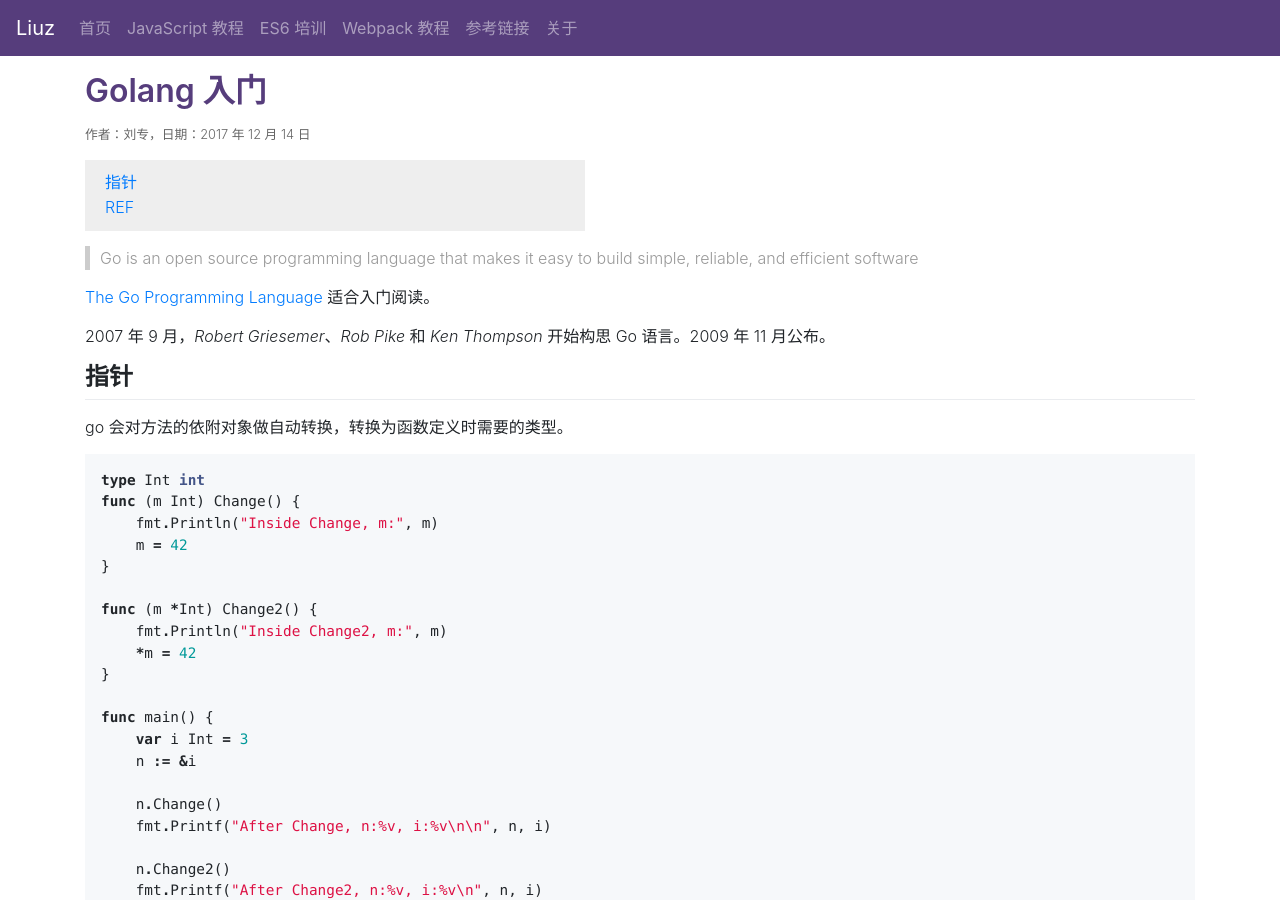
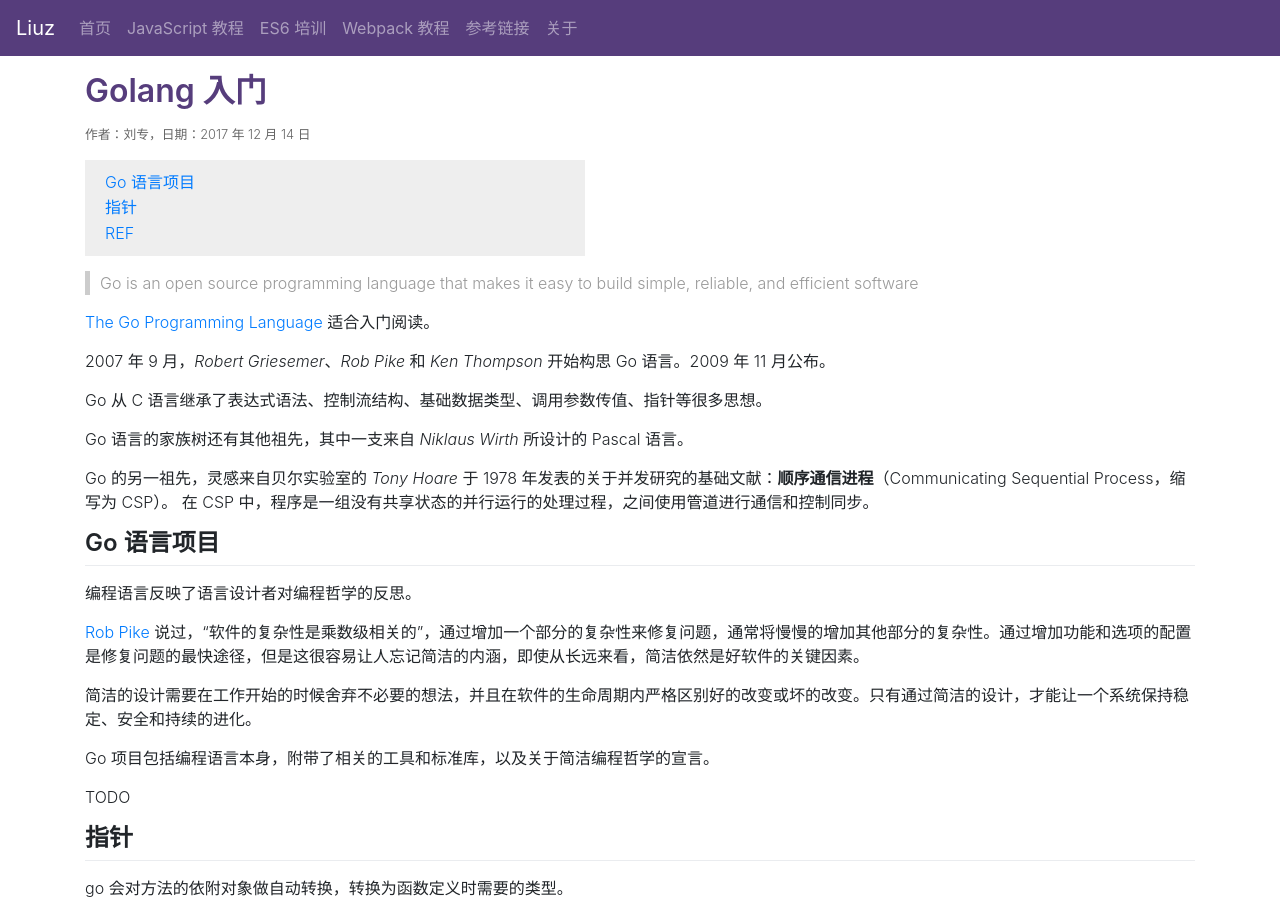
Before and after one commit to liuzhuan/liuzhuan.github.io, a Jekyll site: the page built from _posts/2017-12-14-golang-primer.md, in a window 1280 px wide and 900 px high. Built offline with Jekyll 4.4.1, drawn with Linux system fonts in a browser that asks for light colours; nearby versions of some CDN libraries; comment, search, counter and statistics services are not loaded.

Commit message:
adding more golang content

```diff
--- a/_posts/2017-12-14-golang-primer.md
+++ b/_posts/2017-12-14-golang-primer.md
@@ -12,6 +12,24 @@ date: 2017/12/14
 [The Go Programming Language][go-lang] 适合入门阅读。
 
 2007 年 9 月，*Robert Griesemer*、*Rob Pike* 和 *Ken Thompson* 开始构思 Go 语言。2009 年 11 月公布。
+
+Go 从 C 语言继承了表达式语法、控制流结构、基础数据类型、调用参数传值、指针等很多思想。
+
+Go 语言的家族树还有其他祖先，其中一支来自 *Niklaus Wirth* 所设计的 Pascal 语言。
+
+Go 的另一祖先，灵感来自贝尔实验室的 *Tony Hoare* 于 1978 年发表的关于并发研究的基础文献：**顺序通信进程**（Communicating Sequential Process，缩写为 CSP）。 在 CSP 中，程序是一组没有共享状态的并行运行的处理过程，之间使用管道进行通信和控制同步。
+
+## Go 语言项目
+
+编程语言反映了语言设计者对编程哲学的反思。
+
+[Rob Pike][rob] 说过，“软件的复杂性是乘数级相关的”，通过增加一个部分的复杂性来修复问题，通常将慢慢的增加其他部分的复杂性。通过增加功能和选项的配置是修复问题的最快途径，但是这很容易让人忘记简洁的内涵，即使从长远来看，简洁依然是好软件的关键因素。
+
+简洁的设计需要在工作开始的时候舍弃不必要的想法，并且在软件的生命周期内严格区别好的改变或坏的改变。只有通过简洁的设计，才能让一个系统保持稳定、安全和持续的进化。
+
+Go 项目包括编程语言本身，附带了相关的工具和标准库，以及关于简洁编程哲学的宣言。
+
+TODO
 
 ## 指针
 
@@ -58,3 +76,4 @@ After Change2, n:0xc42000e268, i:42
 
 [go-pointer]: https://www.goinggo.net/2014/05/methods-interfaces-and-embedded-types.html
 [go-lang]: http://www.gopl.io
+[rob]: http://genius.cat-v.org/rob-pike/
```
